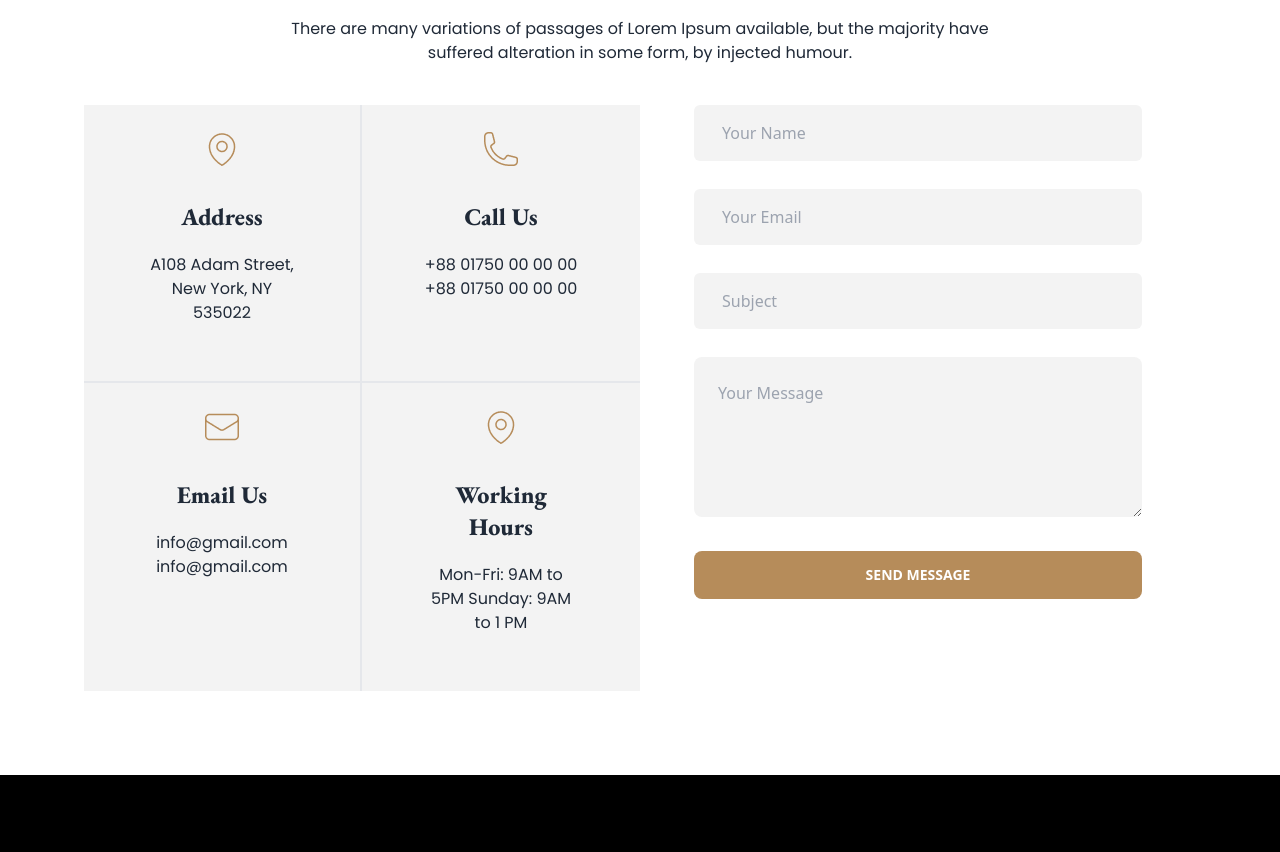
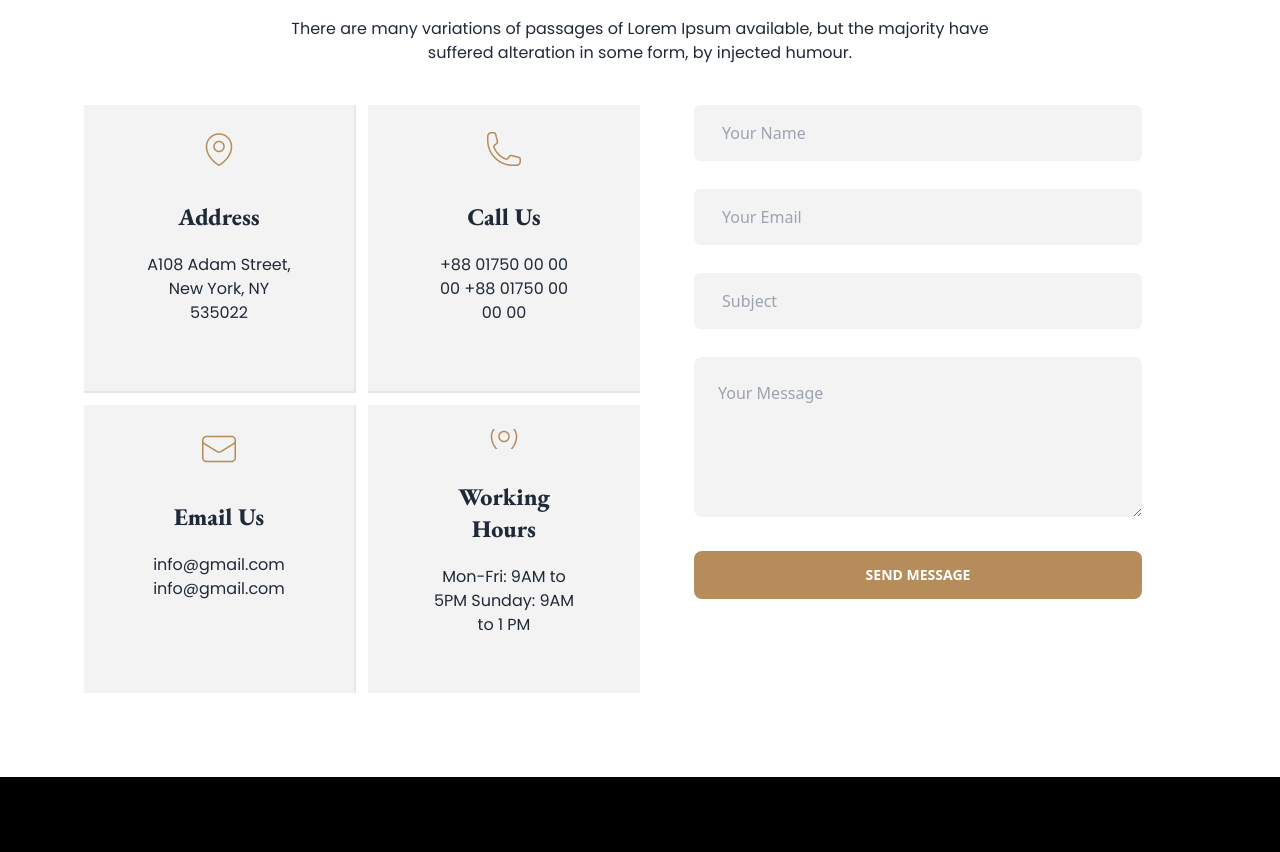
Before and after one commit to rhakib/legal-solution, a plain HTML site: page index.html in a window 1280 px wide. Shown: the part 3541-4393 px from the top of the page. Drawn offline with nearby package versions, Linux system fonts and the light colour scheme.

Commit message:
Contact With Us edited

```diff
--- a/index.html
+++ b/index.html
@@ -4,7 +4,7 @@
 <head>
   <meta charset="UTF-8">
   <meta name="viewport" content="width=device-width, initial-scale=1.0">
-  <title>Document</title>
+  <title>Legal Solution</title>
   <link href="https://cdn.jsdelivr.net/npm/daisyui@3.4.0/dist/full.css" rel="stylesheet" type="text/css" />
   <script src="https://cdn.tailwindcss.com"></script>
   <link rel="preconnect" href="https://fonts.googleapis.com">
@@ -166,7 +166,7 @@
 
       <div class="carousel lg:w-full mt-10 h-80 lg:h-[500px]">
         <div id="slide1" class="carousel-item relative w-full">
-          <div class="absolute opacity-80 "> <img class="h-[320px] md:h-[500px]  lg:h-full" src="./images/Rectangle7.png" alt=""></div>
+          <div class="absolute opacity-80 "> <img class="h-[320px] md:h-[320px]  lg:h-full" src="./images/Rectangle7.png" alt=""></div>
 
           <div class="max-w-lg absolute lg:top-40 mt-4 lg:m-0  md:left-24  lg:left-80 text-white">
             <div class="flex justify-center mb-4">
@@ -185,7 +185,7 @@
           </div>
         </div>
         <div id="slide2" class="carousel-item relative w-full">
-          <div class="absolute opacity-90"> <img class="h-[320px] md:h-[500px]  lg:h-full" src="./images/Rectangle7.png" alt=""></div>
+          <div class="absolute opacity-90"> <img class="h-[320px] md:h-[320px]  lg:h-full" src="./images/Rectangle7.png" alt=""></div>
 
           <div class="max-w-lg absolute lg:top-40 md:left-24  lg:left-80 mt-4 lg:m-0  text-white">
             <div class="flex justify-center mb-4">
@@ -204,7 +204,7 @@
           </div>
         </div>
         <div id="slide3" class="carousel-item relative w-full">
-          <div class="absolute opacity-90"> <img class="h-[320px] md:h-[500px]  lg:h-full" src="./images/Rectangle7.png" alt=""></div>
+          <div class="absolute opacity-90"> <img class="h-[320px] md:h-[320px]  lg:h-full" src="./images/Rectangle7.png" alt=""></div>
 
           <div class="max-w-lg absolute lg:top-40 md:left-24  lg:left-80  mt-4 lg:m-0 text-white">
             <div class="flex justify-center mb-4">
@@ -302,8 +302,8 @@
         <br>suffered alteration in some form, by injected humour.</p>
 
      <div class="flex flex-col lg:flex-row mt-10 lg:space-y-0 md:space-y-5 ">
-      <div class="grid grid-cols-1 md:grid-cols-2 lg:grid-cols-2 flex-1">
-        <div class="card  bg-[#F3F3F3] px-3 lg:px-7 py-4  lg:py-6 border-b-2 border-r-2 rounded-none">
+      <div class="grid grid-cols-1 md:grid-cols-2 lg:grid-cols-2 flex-1 items-center gap-3">
+        <div class="card  bg-[#F3F3F3] px-3 lg:px-7 py-6 h-72 lg:py-6   border-b-2 border-r-2 rounded-none">
           <figure><img src="./images/location.png" alt="Shoes" /></figure>
           <div class="card-body ">
             <h2 class="text-2xl font-extrabold text-center font-ebgaramond ">Address</h2>
@@ -311,7 +311,7 @@
               New York, NY 535022</p>
           </div>
         </div>
-        <div class="card  bg-[#F3F3F3] px-3 lg:px-7 py-4  lg:py-6 border-b-2 rounded-none">
+        <div class="card  bg-[#F3F3F3] px-3 lg:px-7 py-4 h-72 lg:py-6 border-b-2 rounded-none">
           <figure><img src="./images/call.png" alt="Shoes" /></figure>
           <div class="card-body ">
             <h2 class="text-2xl font-extrabold text-center font-ebgaramond ">Call Us</h2>
@@ -319,7 +319,7 @@
               +88 01750 00 00 00</p>
           </div>
         </div>
-        <div class="card  bg-[#F3F3F3] px-3 lg:px-7 py-4  lg:py-6 border-r-2 rounded-none">
+        <div class="card  bg-[#F3F3F3] px-3 lg:px-7 py-4 h-72 lg:py-6 border-r-2 rounded-none">
           <figure><img src="./images/email.png" alt="Shoes" /></figure>
           <div class="card-body ">
             <h2 class="text-2xl font-extrabold text-center font-ebgaramond ">Email Us</h2>
@@ -327,7 +327,7 @@
               info@gmail.com</p>
           </div>
         </div>
-        <div class="card  bg-[#F3F3F3] px-3 lg:px-7 py-4  lg:py-6  rounded-none">
+        <div class="card  bg-[#F3F3F3] px-3 lg:px-7 py-4 h-72 lg:py-6 rounded-none">
           <figure><img src="./images/location.png" alt="Shoes" /></figure>
           <div class="card-body ">
             <h2 class="text-2xl font-extrabold text-center font-ebgaramond ">Working Hours</h2>
```
